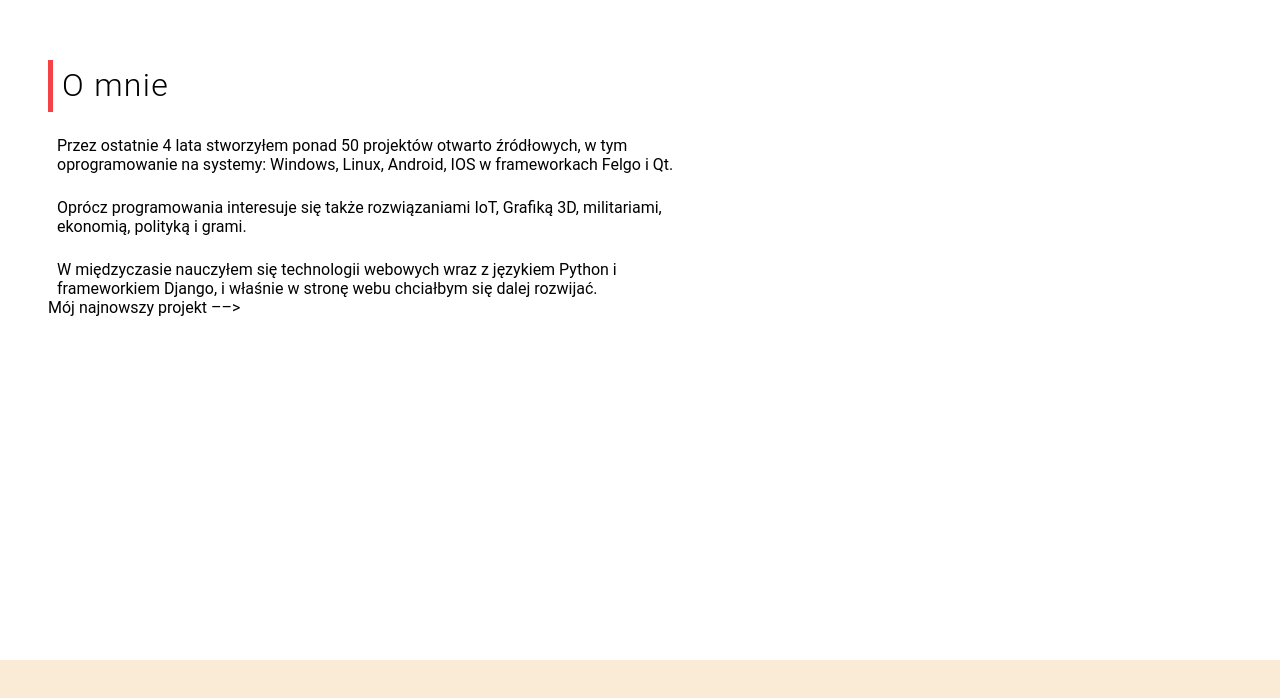
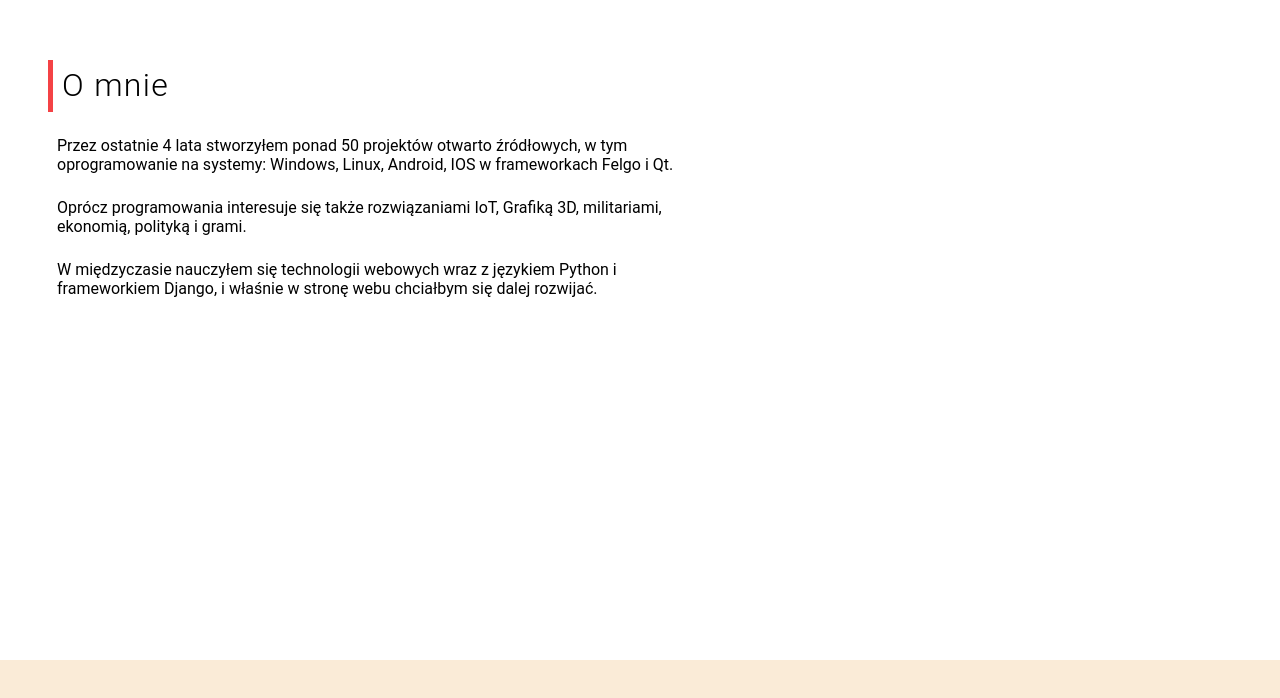
Before and after one commit to marosiak/Portfolio, a plain HTML site: page index.html in a window 1280 px wide. Shown: the part 940-1638 px from the top of the page. Drawn offline with Linux system fonts and the light colour scheme.

Commit message:
Update index.html

```diff
--- a/index.html
+++ b/index.html
@@ -33,8 +33,6 @@
         <p class="about__paragraph">W międzyczasie nauczyłem
             się technologii webowych wraz z językiem Python i frameworkiem Django, i właśnie w stronę webu chciałbym się
             dalej rozwijać.</p>
-        <! –– <a class="button wow jackInTheBox" href="https://meme.maciejrosiak.me">Mój najnowszy projekt</a> ––>
-
     </div>
 </section>
 <section id="skills" class="skills">
```
